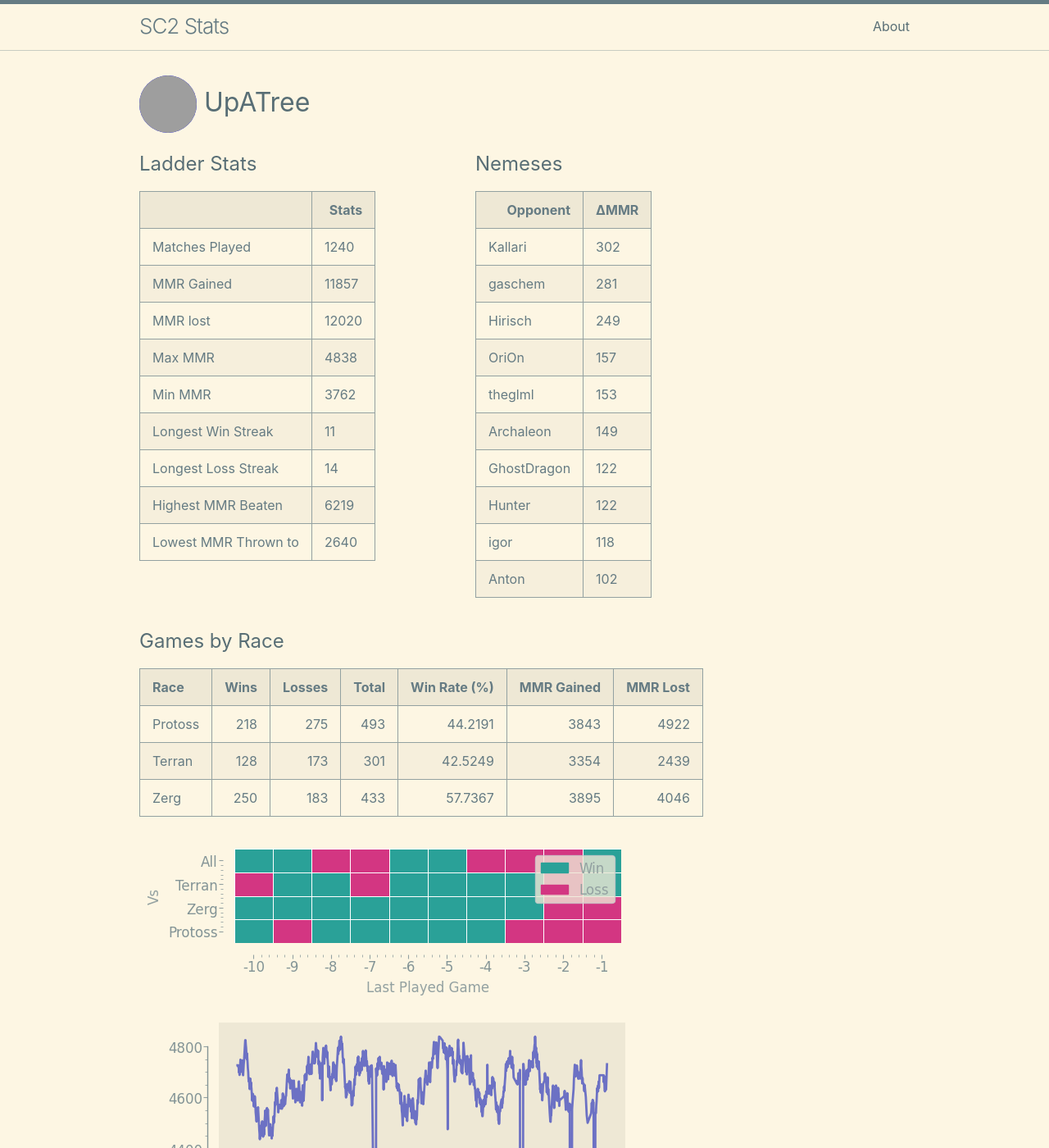
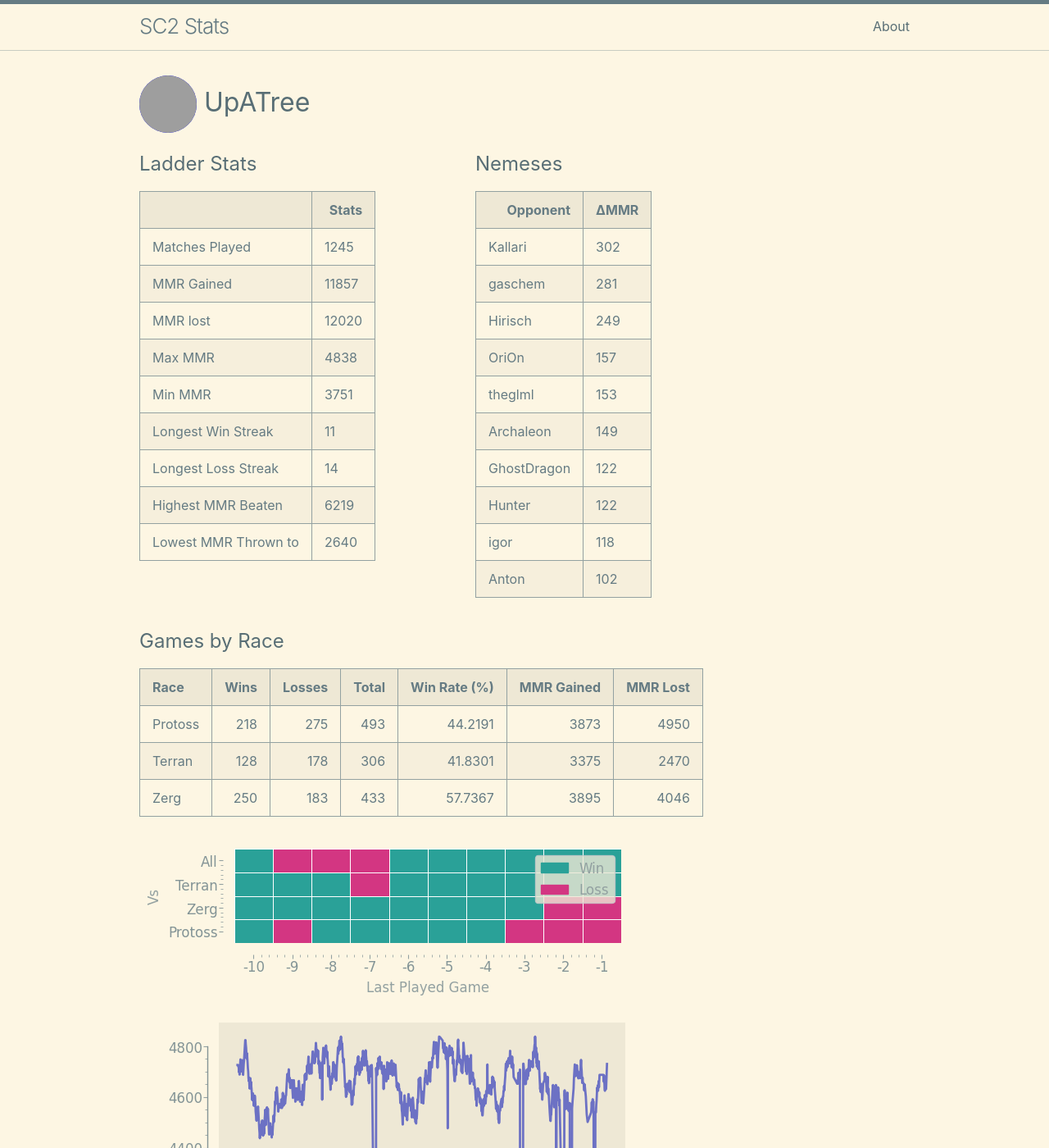
Before and after one commit to kylermurphy/UpATree, a Jekyll site: the page built from docs/index.md, in a window 1280 px wide and 1400 px high. Shown: the whole window at 82% size. Built offline with Jekyll 4.4.1, drawn with Linux system fonts in a browser that asks for light colours; grey boxes are pictures that could not be loaded.

Commit message:
running on push

```diff
--- a/docs/index.md
+++ b/docs/index.md
@@ -18,7 +18,7 @@ layout: home
   <tbody>
     <tr>
       <td>Matches Played</td>
-      <td>1240</td>
+      <td>1245</td>
     </tr>
     <tr>
       <td>MMR Gained</td>
@@ -34,7 +34,7 @@ layout: home
     </tr>
     <tr>
       <td>Min MMR</td>
-      <td>3762</td>
+      <td>3751</td>
     </tr>
     <tr>
       <td>Longest Win Streak</td>
@@ -114,8 +114,8 @@ layout: home
 
 | Race    |   Wins |   Losses |   Total |   Win Rate (%) |   MMR Gained |   MMR Lost |
 |:--------|-------:|---------:|--------:|---------------:|-------------:|-----------:|
-| Protoss |    218 |      275 |     493 |        44.2191 |         3843 |       4922 |
-| Terran  |    128 |      173 |     301 |        42.5249 |         3354 |       2439 |
+| Protoss |    218 |      275 |     493 |        44.2191 |         3873 |       4950 |
+| Terran  |    128 |      178 |     306 |        41.8301 |         3375 |       2470 |
 | Zerg    |    250 |      183 |     433 |        57.7367 |         3895 |       4046 |
 
 ![Games by Race](./assets/gm_hist.png)
--- a/log.txt
+++ b/log.txt
@@ -473,3 +473,4 @@ Writing a log file 2025-03-14 22:47:49.
 Writing a log file 2025-03-14 23:23:29.
 Writing a log file 2025-03-14 23:48:07.
 Writing a log file 2025-03-15 16:25:25.
+Writing a log file 2025-03-15 16:48:04.
```
Also changed, not shown: docs/assets/MMR.png, docs/assets/daily.png, docs/assets/gm_hist.png, docs/assets/r_wrt.png, 1 other file.
